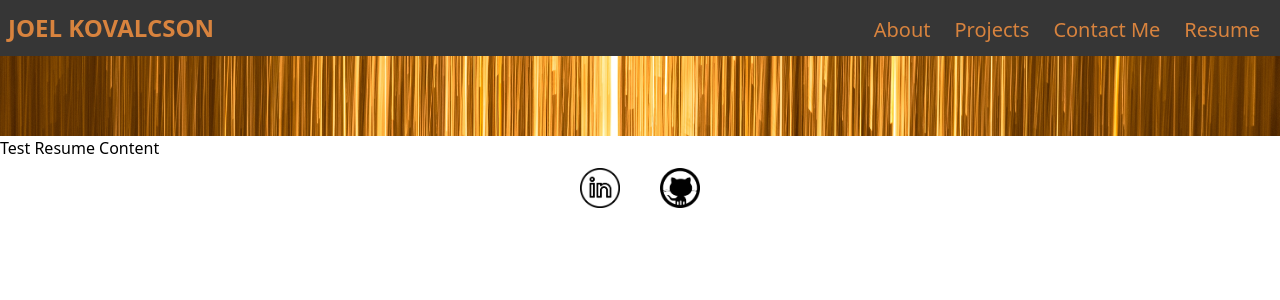
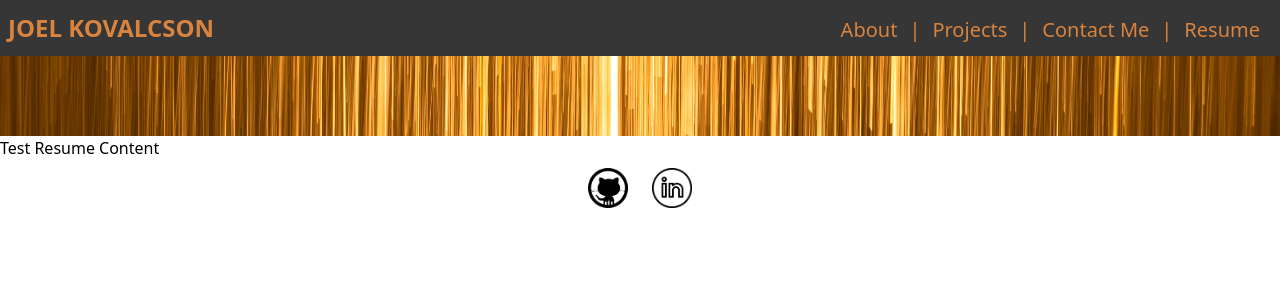
Before and after one commit to JoelKovalcson/Portfolio, a React (Create React App) app: page /resume in a window 1280 px wide. Shown: the top 300 px of the page. Built offline with nearby package versions, Linux system fonts and the light colour scheme.

Commit message:
Small formatting changes in header/footer

```diff
--- a/src/components/Footer/index.js
+++ b/src/components/Footer/index.js
@@ -4,20 +4,20 @@ const Footer = () => {
 	return (
 		<footer>
 			<ul className='flex flex-wrap w-auto justify-center py-2'>
-				<li className='mx-5'>
+			<li className='mx-3'>
+					<a href="https://github.com/JoelKovalcson">
+						<img
+							src={require('../../assets/github-logo.png')}
+							alt="GitHub Logo"
+							className="h-10"
+						/>
+					</a>
+				</li>
+				<li className='mx-3'>
 					<a href="https://www.linkedin.com/in/joel-kovalcson-6670b5206/">
 						<img
 							src={require('../../assets/linkedin-logo.png')}
 							alt="LinkedIn Logo"
-							className="h-10"
-						/>
-					</a>
-				</li>
-				<li className='mx-5'>
-					<a href="https://github.com/JoelKovalcson">
-						<img
-							src={require('../../assets/github-logo.png')}
-							alt="GitHub Logo"
 							className="h-10"
 						/>
 					</a>
--- a/src/components/Navigation/index.js
+++ b/src/components/Navigation/index.js
@@ -5,16 +5,19 @@ const Navigation = () => {
 	return (
 		<nav className='grow pt-1'>
 			<ul className='flex flex-nowrap text-xl justify-center sm:justify-end '>
-				<li className='mx-3'>
+				<li className='mx-1 sm:mx-3'>
 					<Link to="/">About</Link>
 				</li>
-				<li className='mx-3'>
+				|
+				<li className='mx-1 sm:mx-3'>
 					<Link to="/projects">Projects</Link>
 				</li>
-				<li className='mx-3'>
+				|
+				<li className='mx-1 sm:mx-3'>
 					<Link to="/contact">Contact Me</Link>
 				</li>
-				<li className='mx-3'>
+				|
+				<li className='mx-1 sm:mx-3'>
 					<Link to="/resume">Resume</Link>
 				</li>
 			</ul>
```
